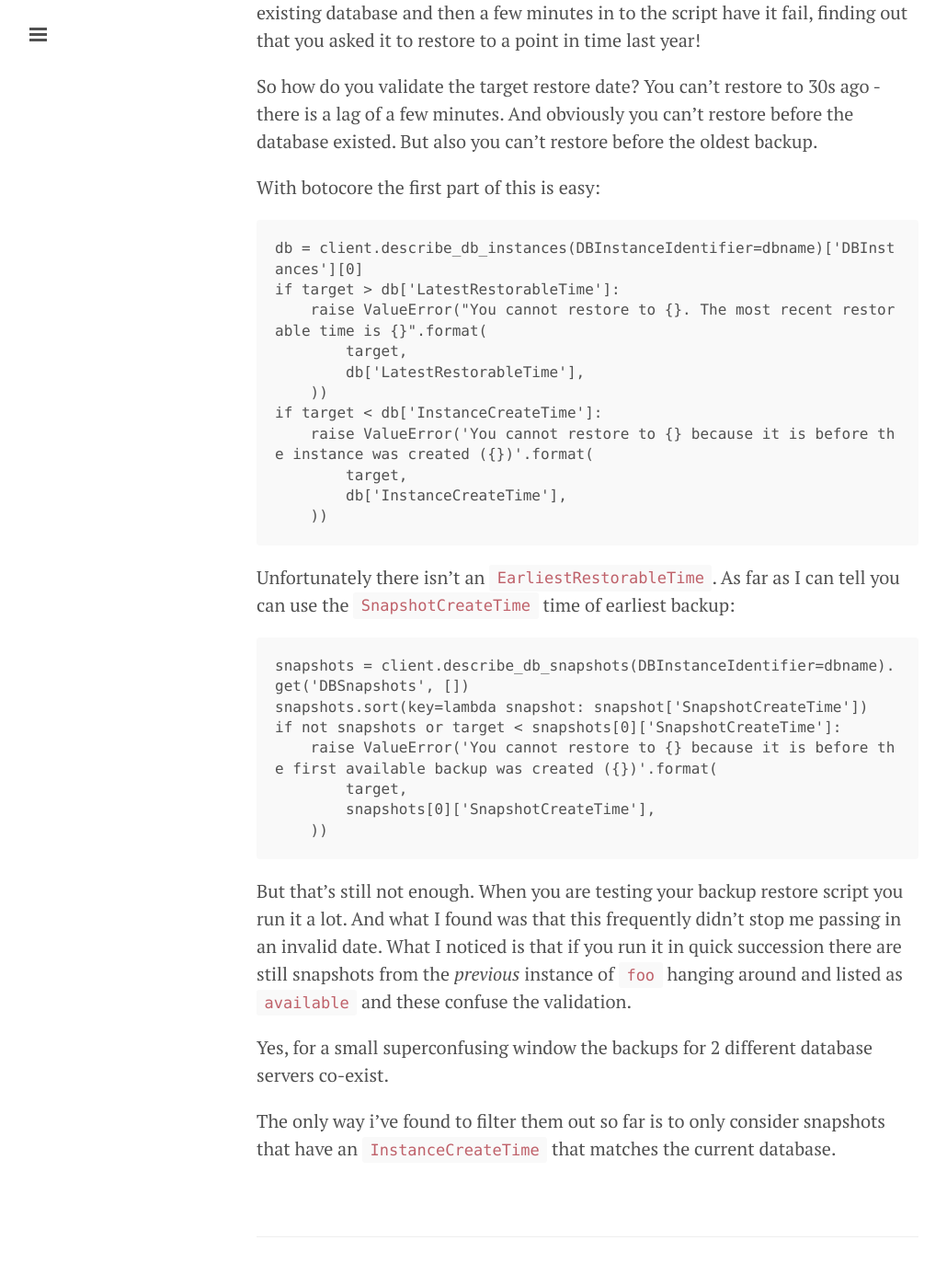
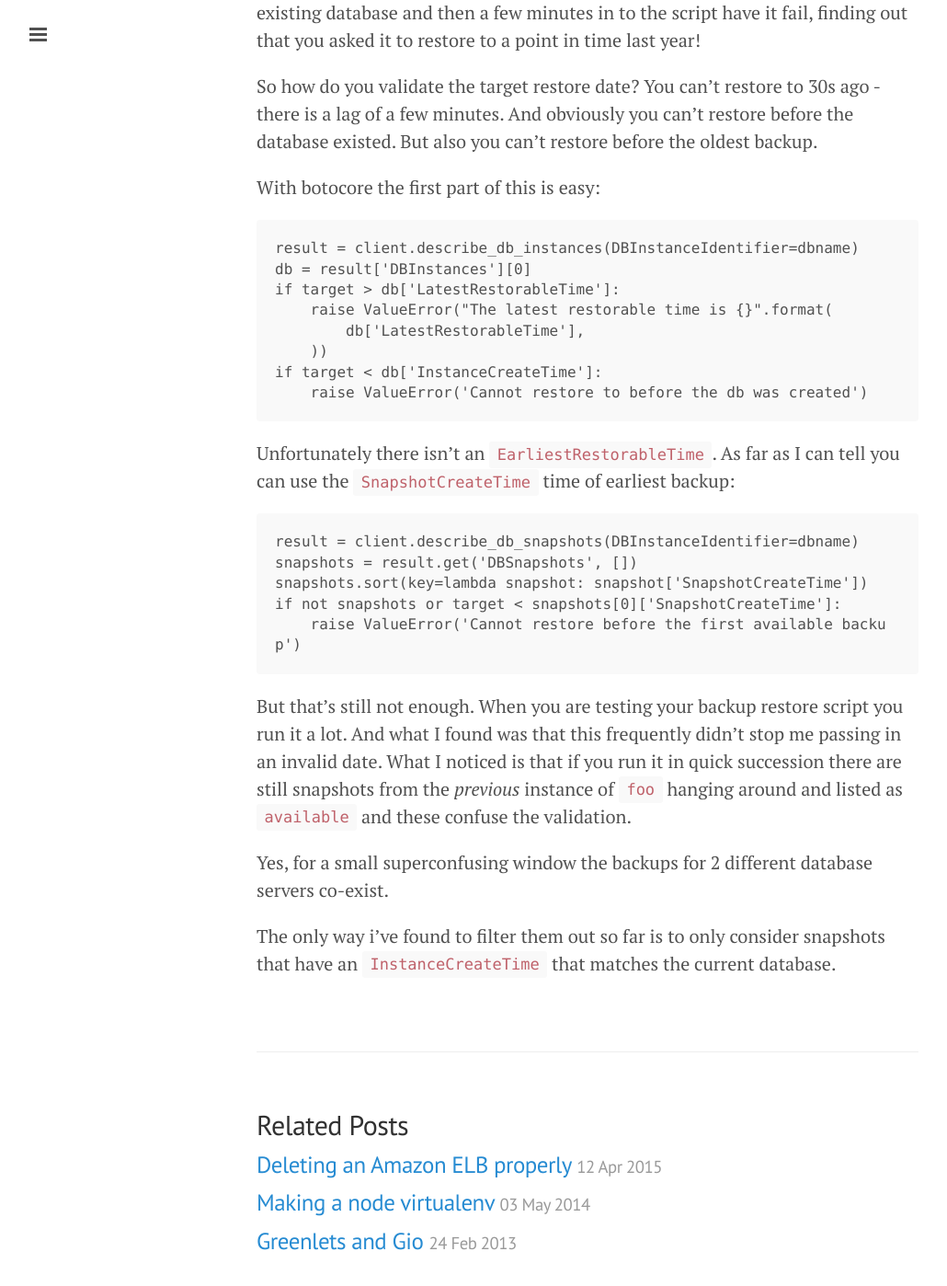
Before and after one commit to Jc2k/Jc2k.github.io, a Jekyll site: the page built from _posts/2015-05-24-rds-backups-point-in-time.md, in a window 1280 px wide and 1400 px high, scrolled down 543 px. Shown: the whole window at 92% size, without its empty margins (1-1031 px from the left). Built offline with Jekyll 4.4.1, drawn with Linux system fonts in a browser that asks for light colours; Markdown is read by kramdown in place of the engine named in the settings.

Commit message:
Simplify errors to improve formatting

```diff
--- a/_posts/2015-05-24-rds-backups-point-in-time.md
+++ b/_posts/2015-05-24-rds-backups-point-in-time.md
@@ -16,27 +16,22 @@ So how do you validate the target restore date? You can't restore to 30s ago - t
 
 With botocore the first part of this is easy:
 
-    db = client.describe_db_instances(DBInstanceIdentifier=dbname)['DBInstances'][0]
+    result = client.describe_db_instances(DBInstanceIdentifier=dbname)
+    db = result['DBInstances'][0]
     if target > db['LatestRestorableTime']:
-        raise ValueError("You cannot restore to {}. The most recent restorable time is {}".format(
-            target,
+        raise ValueError("The latest restorable time is {}".format(
             db['LatestRestorableTime'],
         ))
     if target < db['InstanceCreateTime']:
-        raise ValueError('You cannot restore to {} because it is before the instance was created ({})'.format(
-            target,
-            db['InstanceCreateTime'],
-        ))
+        raise ValueError('Cannot restore to before the db was created')
 
 Unfortunately there isn't an `EarliestRestorableTime`. As far as I can tell you can use the `SnapshotCreateTime` time of earliest backup:
 
-    snapshots = client.describe_db_snapshots(DBInstanceIdentifier=dbname).get('DBSnapshots', [])
+    result = client.describe_db_snapshots(DBInstanceIdentifier=dbname)
+    snapshots = result.get('DBSnapshots', [])
     snapshots.sort(key=lambda snapshot: snapshot['SnapshotCreateTime'])
     if not snapshots or target < snapshots[0]['SnapshotCreateTime']:
-        raise ValueError('You cannot restore to {} because it is before the first available backup was created ({})'.format(
-            target,
-            snapshots[0]['SnapshotCreateTime'],
-        ))
+        raise ValueError('Cannot restore before the first available backup')
 
 But that's still not enough. When you are testing your backup restore script you run it a lot. And what I found was that this frequently didn't stop me passing in an invalid date. What I noticed is that if you run it in quick succession there are still snapshots from the *previous* instance of `foo` hanging around and listed as `available` and these confuse the validation.
 
```
